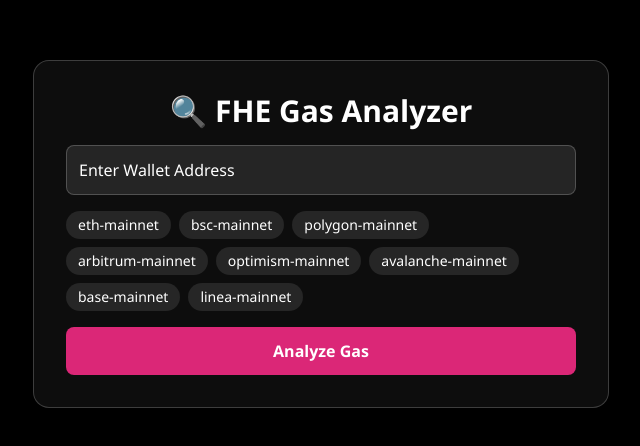
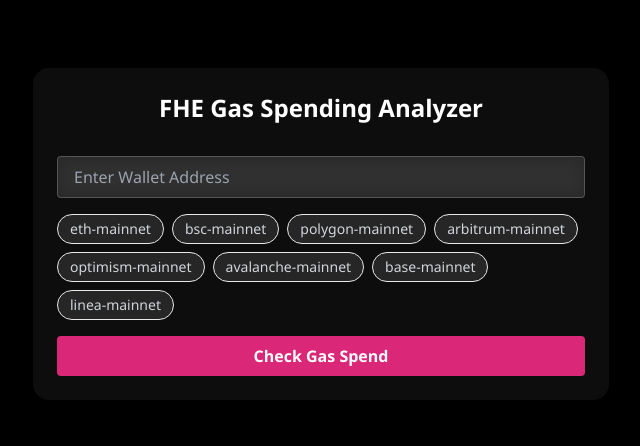
Before and after one commit to Abhi789X/fhe-gas-analyzer-ui, a Next.js app: page / in a window 1280 px wide. Shown: the part 166-612 px from the top of the page, without its empty margins (319-959 px from the left). Built offline with nearby package versions, Linux system fonts and the light colour scheme.

Commit message:
Update page.tsx

```diff
--- a/app/page.tsx
+++ b/app/page.tsx
@@ -1,76 +1,74 @@
-"use client";
+'use client';
 
-import React, { useState } from "react";
-import axios from "axios";
+import { useState } from 'react';
 
 export default function Home() {
-  const [walletAddress, setWalletAddress] = useState("");
+  const [wallet, setWallet] = useState('');
+  const [result, setResult] = useState<any>(null);
+  const [loading, setLoading] = useState(false);
   const [selectedChains, setSelectedChains] = useState<string[]>([]);
-  const [loading, setLoading] = useState(false);
-  const [result, setResult] = useState<any>(null);
-  const [error, setError] = useState("");
 
   const chains = [
-    "eth-mainnet",
-    "bsc-mainnet",
-    "polygon-mainnet",
-    "arbitrum-mainnet",
-    "optimism-mainnet",
-    "avalanche-mainnet",
-    "base-mainnet",
-    "linea-mainnet",
+    'eth-mainnet',
+    'bsc-mainnet',
+    'polygon-mainnet',
+    'arbitrum-mainnet',
+    'optimism-mainnet',
+    'avalanche-mainnet',
+    'base-mainnet',
+    'linea-mainnet',
   ];
 
   const toggleChain = (chain: string) => {
-    setSelectedChains((prev) =>
+    setSelectedChains(prev =>
       prev.includes(chain)
-        ? prev.filter((c) => c !== chain)
+        ? prev.filter(c => c !== chain)
         : [...prev, chain]
     );
   };
 
   const handleCheck = async () => {
+    if (!wallet || selectedChains.length === 0) return alert("Enter wallet and select at least 1 chain.");
     setLoading(true);
-    setError("");
     setResult(null);
+    try {
+      const response = await fetch('http://161.97.103.11:7272/gas', {
+        method: 'POST',
+        headers: { 'Content-Type': 'application/json' },
+        body: JSON.stringify({ wallet_address: wallet, chains: selectedChains }),
+      });
 
-    try {
-      const res = await axios.post("http://161.97.103.11:7272/gas", {
-        wallet_address: walletAddress,
-        chains: selectedChains,
-      });
-      setResult(res.data);
+      if (!response.ok) throw new Error("Fetch failed");
+
+      const data = await response.json();
+      setResult(data);
     } catch (err) {
-      setError("❌ Error connecting to backend");
-    } finally {
-      setLoading(false);
+      setResult({ error: '❌ Error connecting to backend' });
     }
+    setLoading(false);
   };
 
   return (
     <main className="min-h-screen bg-black text-white flex items-center justify-center p-6">
-      <div className="max-w-xl w-full glass p-8 rounded-2xl shadow-lg border border-white/20">
-        <h1 className="text-3xl font-bold mb-4 text-center">
-          🔍 FHE Gas Analyzer
-        </h1>
+      <div className="glass p-6 max-w-xl w-full rounded-2xl shadow-lg space-y-4">
+        <h1 className="text-2xl font-bold text-center mb-4">FHE Gas Spending Analyzer</h1>
 
         <input
-          type="text"
-          value={walletAddress}
-          onChange={(e) => setWalletAddress(e.target.value)}
+          className="w-full px-4 py-2 rounded bg-white/10 backdrop-blur border border-white/20 text-white"
           placeholder="Enter Wallet Address"
-          className="w-full p-3 mb-4 rounded-lg bg-white/10 border border-white/20 placeholder-white"
+          value={wallet}
+          onChange={e => setWallet(e.target.value)}
         />
 
-        <div className="flex flex-wrap gap-2 mb-4">
-          {chains.map((chain) => (
+        <div className="flex flex-wrap gap-2">
+          {chains.map(chain => (
             <button
               key={chain}
               onClick={() => toggleChain(chain)}
-              className={`px-3 py-1 rounded-full text-sm ${
+              className={`px-3 py-1 rounded-full text-sm border ${
                 selectedChains.includes(chain)
-                  ? "bg-pink-500 text-white"
-                  : "bg-white/10 text-white"
+                  ? 'bg-pink-500 text-white'
+                  : 'bg-white/10 text-gray-300'
               }`}
             >
               {chain}
@@ -80,26 +78,33 @@ export default function Home() {
 
         <button
           onClick={handleCheck}
-          className="w-full py-3 bg-pink-600 hover:bg-pink-700 transition rounded-lg font-semibold"
-          disabled={loading}
+          className="w-full bg-pink-600 hover:bg-pink-700 transition rounded px-4 py-2 font-semibold"
         >
-          {loading ? "Analyzing..." : "Analyze Gas"}
+          {loading ? 'Checking...' : 'Check Gas Spend'}
         </button>
 
-        {error && <p className="mt-4 text-red-400 text-center">{error}</p>}
+        {result && (
+          <div className="mt-4 text-sm space-y-2">
+            {result.error && <p className="text-red-500">{result.error}</p>}
 
-        {result && (
-          <div className="mt-6">
-            <h2 className="text-xl font-semibold mb-2 text-pink-400">
-              Total Gas Spent (Encrypted): {result.encrypted_total}
-            </h2>
-            <ul className="space-y-1 text-sm text-white/80">
-              {Object.entries(result.breakdown).map(([chain, usd]) => (
-                <li key={chain}>
-                  <strong>{chain}</strong>: {String(usd)}
-                </li>
-              ))}
-            </ul>
+            {result.breakdown && (
+              <>
+                <h2 className="text-lg font-semibold">Per Chain Gas Spend:</h2>
+                <ul className="list-disc pl-5 space-y-1">
+                  {Object.entries(result.breakdown).map(([chain, usd]) => (
+                    <li key={chain}>
+                      <strong>{chain}</strong>: {usd}
+                    </li>
+                  ))}
+                </ul>
+              </>
+            )}
+
+            {result.encrypted_total_usd && (
+              <p className="text-green-400">
+                🔒 Encrypted Total Spend (USD): <br /> <code>{result.encrypted_total_usd}</code>
+              </p>
+            )}
           </div>
         )}
       </div>
```
